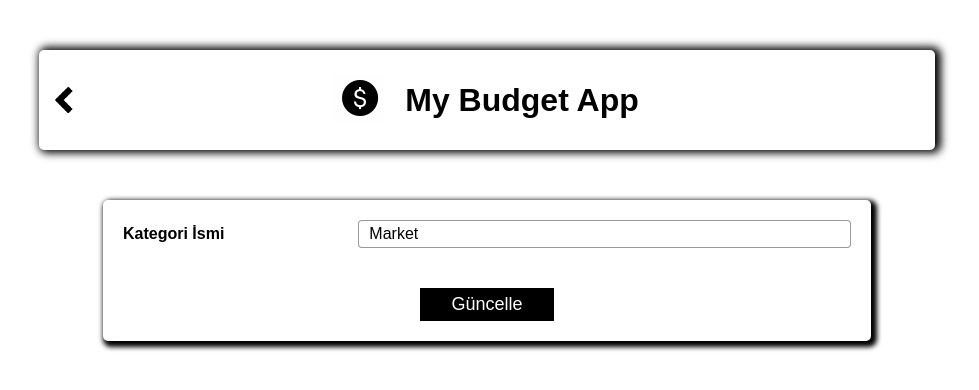
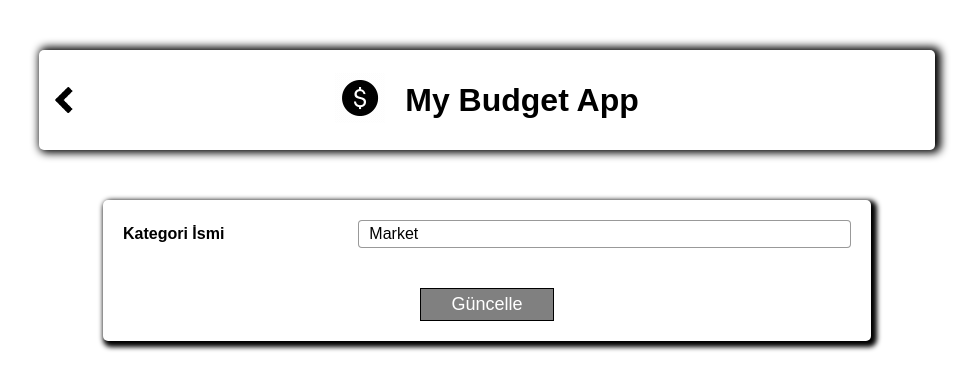
Before and after one commit to bhr-drtgz/BudgetApp, a React (Create React App) app: page /edit-category/1 in a window 1280 px wide. Shown: the top 390 px of the page, without its empty margins (153-1132 px from the left). Built offline with nearby package versions, Linux system fonts and the light colour scheme; data requests are answered from the project's data file.

Commit message:
Edit Category Tamamlandı

```diff
--- a/src/assets/styls/addExpense.css
+++ b/src/assets/styls/addExpense.css
@@ -57,3 +57,7 @@
     box-shadow: 3px 3px 0 0 #000;
     border-radius: 5px;
 }
+.submitBtn:disabled{
+    cursor: not-allowed;
+    background-color: gray;
+}
--- a/src/pages/AddCategory.js
+++ b/src/pages/AddCategory.js
@@ -23,7 +23,7 @@ const AddCategory = () => {
     const handleSubmit = (event) => {
         event.preventDefault()
 
-        if (form.name === null) {
+        if (form.name === "") {
             alert("Kategori İsmi Boş Bırakılamaz")
             return
         }
--- a/src/pages/EditCategory.js
+++ b/src/pages/EditCategory.js
@@ -7,23 +7,45 @@ const EditCategory = () => {
 
     const { categoryId } = useParams()
     const [form, setForm] = useState(null)
+    const [allCategories, setAllCategories] = useState(null)
+    const [oldName, setOldName] = useState("")
     useEffect(() => {
 
-        axios.get(`http://localhost:3004/categories/${categoryId}`)
+        axios.get(`http://localhost:3004/categories`)
             .then((res) => {
-                setForm(res.data)
+                setAllCategories(res.data)
+
+                const myCat = res.data.find((item) => item.id === categoryId)
+
+                setForm(myCat)
+                setOldName(myCat.name)
             })
             .catch((err) => { })
     }, [])
 
-    if (form === null)
+
+    const EditSubmit = (event) => {
+        event.preventDefault()
+
+        if (form.name === "") {
+            alert("Kategori İsmi Boş Bırakılamaz")
+            return
+        }
+        const hasCategory = allCategories.find(item => item.name.toLowerCase() === form.name.toLowerCase())
+        if (hasCategory !== undefined) {
+            alert("Bu Kategori Mevcut")
+            return
+        }
+    }
+
+    if (form === null || allCategories === null)
         return null
 
     return (
         <div>
             <Header navigateTo={"/category-operations"} whichPage="editcategory" />
             <div className="formWrapper">
-                <form >
+                <form onSubmit={EditSubmit} >
                     <div className="formElement">
                         <label htmlFor="name">Kategori İsmi</label>
                         <input value={form.name} onChange={(event) => setForm({ ...form, name: event.target.value })}
@@ -32,7 +54,9 @@ const EditCategory = () => {
                         />
                     </div>
                     <div className="submitBtnWrapper">
-                        <button className="submitBtn" type="submit">
+                        <button disabled={
+                            form.name.toLowerCase() === oldName.toLowerCase() || form.name === "" ? true : false
+                        } className="submitBtn" type="submit">
                             Güncelle
                         </button>
                     </div>
```
